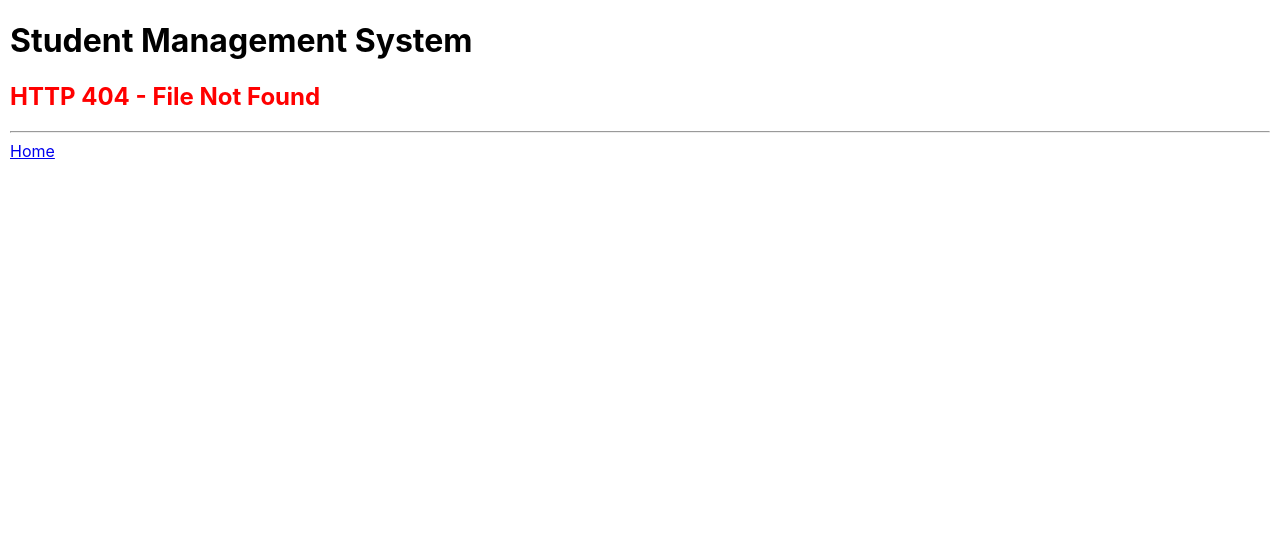
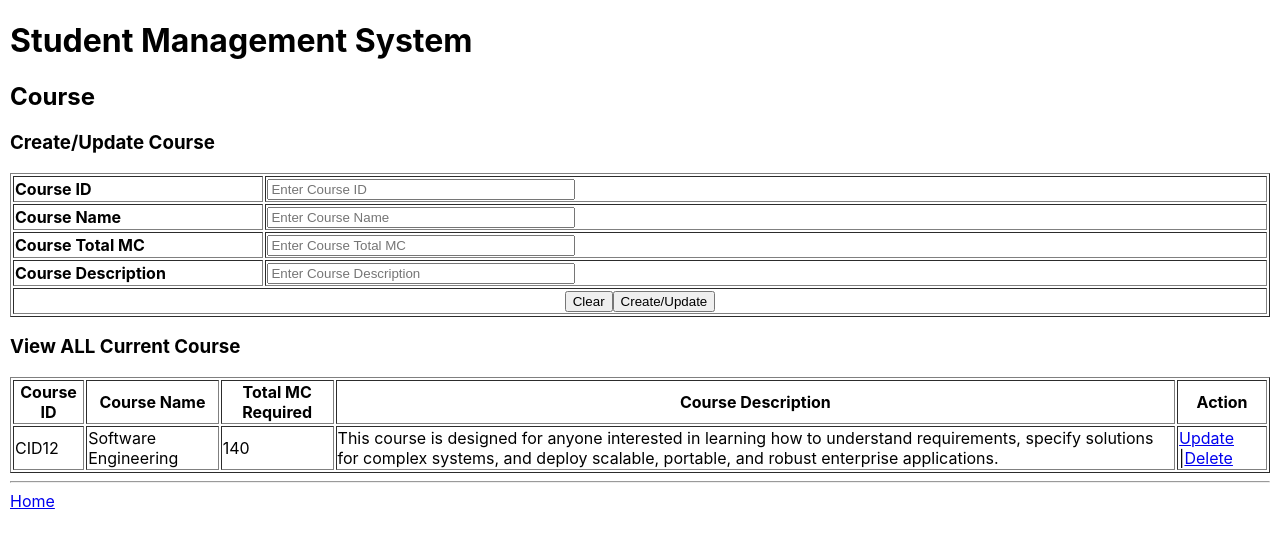
Before and after one commit to mstee37/TIC2601, a React (Create React App) app: page /CourseCreation in a window 1280 px wide. Before the commit this address had no page. Shown: the top 548 px of the page. Built offline with nearby package versions, Linux system fonts and the light colour scheme.

Commit message:
added CourseCreation page
Updated
-App.js

Page
- CourseCreation.js
- MainPageAdmin.js

```diff
--- a/src/App.js
+++ b/src/App.js
@@ -15,6 +15,7 @@ import ScheduleClass from "./pages/ScheduleClass";
 import RegisterCourse from "./pages/RegisterCourse";
 import SendFeedback from "./pages/Feedback";
 import MarkAttendance from "./pages/MarkAttendance";
+import CourseCreation from "./pages/CourseCreation";
 
 function App() {
   return (
@@ -34,6 +35,7 @@ function App() {
           <Route path="ScheduleClass" element={<ScheduleClass/>}/>
           <Route path="Feedback" element={<SendFeedback/>}/>
           <Route path="MarkAttendance" element={<MarkAttendance/>}/>
+          <Route path="CourseCreation" element={<CourseCreation/>}/>
           <Route path="*" element={<Error />} />
 
         </Route>
--- /dev/null
+++ b/src/pages/CourseCreation.js
@@ -0,0 +1,178 @@
+import { useState } from "react"
+import InputId from "../components/InputId";
+import { Link } from "react-router-dom";
+
+function InputFormCourse({editMode, setEditMode , course, setCourse, CourseIDToEdit, setCourseIDToEdit, CourseNameToEdit, setCourseNameToEdit, CourseTotalMCToEdit, setCourseTotalMCToEdit, CourseDescriptionToEdit, setCourseDescriptionToEdit}){
+
+    function processForm(){
+
+
+        if(editMode === 'create')
+        {
+            var newCourse = {'CourseID' : CourseIDToEdit, 'CourseName':CourseNameToEdit, 'CourseTotalMC' : CourseTotalMCToEdit, 'CourseDescription' : CourseDescriptionToEdit}
+            setCourse(course.concat([newCourse]));
+        }
+        else if(editMode === 'edit')
+        {
+            var courses = course.find(courses=>courses.CourseID === CourseIDToEdit)
+            courses.CourseID = CourseIDToEdit;
+            courses.CourseName = CourseNameToEdit;
+            courses.CourseTotalMC = CourseTotalMCToEdit;
+            courses.CourseDescription = CourseDescriptionToEdit;
+
+            setEditMode('create');
+        }
+
+        setCourseIDToEdit('');
+        setCourseNameToEdit('');
+        setCourseTotalMCToEdit('');
+        setCourseDescriptionToEdit('');
+    }
+
+    return(
+
+        <>
+            <h3>Create/Update Course</h3>
+
+            <table border={'1'} style={{ width: '100%', position: "relative" }} >
+                <tbody>
+                    <tr>
+                        <td width={'20%'}><b>Course ID</b></td>
+                        <td>
+                            <InputId label='Course ID' value={CourseIDToEdit} setValue={setCourseIDToEdit} />
+                        </td>
+                    </tr>
+                    <tr>
+                        <td><b>Course Name</b></td>
+                        <td>
+                            <InputId label='Course Name' value={CourseNameToEdit} setValue={setCourseNameToEdit} />
+                        </td>
+                    </tr>
+                    <tr>
+                        <td><b>Course Total MC</b></td>
+                        <td>
+                            <InputId label='Course Total MC' value={CourseTotalMCToEdit} setValue={setCourseTotalMCToEdit} />
+                        </td>
+                    </tr>
+                    <tr>
+                        <td><b>Course Description</b></td>
+                        <td>
+                            <InputId label='Course Description' value={CourseDescriptionToEdit} setValue={setCourseDescriptionToEdit} />
+                        </td>
+                    </tr>
+                    <tr>
+                        <td colSpan={'2'} style={{ textAlign: 'center' }}>
+                            <input type={'reset'} value={'Clear'} />
+                            <input type={'button'} value='Create/Update' onClick={processForm} />
+                        </td>
+                    </tr>
+                </tbody>
+            </table>
+        </>
+    )
+
+}
+
+
+function TableRowCourse({editMode, setEditMode, course, setCourse, CourseIDToEdit, setCourseIDToEdit, CourseNameToEdit, setCourseNameToEdit, CourseTotalMCToEdit, setCourseTotalMCToEdit, CourseDescriptionToEdit, setCourseDescriptionToEdit})
+{
+
+    function updateCourse(event, CourseID)
+    {
+        setEditMode('edit');
+
+        var courses = course.find(courses=>courses.CourseID === CourseID);
+        setCourseIDToEdit(courses.CourseID);
+        setCourseNameToEdit(courses.CourseName);
+        setCourseTotalMCToEdit(courses.CourseTotalMC);
+        setCourseDescriptionToEdit(courses.CourseDescription);
+    }
+
+    function deleteCourse(event, CourseID)
+    {
+        setCourse(course.filter(courses =>
+            courses.CourseID !== CourseID
+            ))
+    }
+
+    return(
+        <>
+            {course.map(
+                courses =>
+                <tr key={courses.CourseID}>
+                    <td>{courses.CourseID}</td><td>{courses.CourseName}</td><td>{courses.CourseTotalMC}</td><td>{courses.CourseDescription}</td>
+                    <td>
+                        <Link onClick={event => updateCourse(event, courses.CourseID)}>Update</Link> |
+                        <Link onClick={event => deleteCourse(event, courses.CourseID)}>Delete</Link>
+                    </td>
+
+                </tr>
+            )}
+
+        </>
+    )
+}
+
+function TableCourse({editMode, setEditMode ,course, setCourse, CourseIDToEdit, setCourseIDToEdit, CourseNameToEdit, setCourseNameToEdit, CourseTotalMCToEdit, setCourseTotalMCToEdit, CourseDescriptionToEdit, setCourseDescriptionToEdit}){
+
+    return(
+        <>
+            <h3>View ALL Current Course</h3>
+            <table id="courseTable" border={'1'} width={'100%'}>
+                <thead>
+                    <tr>
+                        <th>Course ID</th>
+                        <th>Course Name</th>
+                        <th>Total MC Required</th>
+                        <th>Course Description</th>
+                        <th>Action</th>
+                    </tr>
+                </thead>
+                <tbody>
+                    <TableRowCourse editMode={editMode} setEditMode={setEditMode} course={course} setCourse={setCourse} CourseIDToEdit={CourseIDToEdit} setCourseIDToEdit={setCourseIDToEdit} CourseNameToEdit={CourseNameToEdit} setCourseNameToEdit={setCourseNameToEdit} CourseTotalMCToEdit={CourseTotalMCToEdit}
+                setCourseTotalMCToEdit={setCourseTotalMCToEdit} CourseDescriptionToEdit={CourseDescriptionToEdit} setCourseDescriptionToEdit={setCourseDescriptionToEdit}/>
+                </tbody>
+            </table>
+        </>
+    )
+}
+
+
+export default function CourseCreation(){
+
+    const [editMode, setEditMode] = useState('create');
+    const [course, setCourse] = useState(
+        [
+            {'CourseID' : 'CID12', 'CourseName':'Software Engineering', 'CourseTotalMC' : '140', 'CourseDescription' : 'This course is designed for anyone interested in learning how to understand requirements, specify solutions for complex systems, and deploy scalable, portable, and robust enterprise applications.'}
+        ]
+    )
+
+    const [CourseIDToEdit, setCourseIDToEdit] = useState('');
+    const [CourseNameToEdit, setCourseNameToEdit] = useState('');
+    const [CourseTotalMCToEdit, setCourseTotalMCToEdit] = useState('');
+    const [CourseDescriptionToEdit, setCourseDescriptionToEdit] = useState('');
+
+    return(
+        <>
+            <div className="row" style={{ width: '100%' }}>
+                <div style={{ width: '100%', float: 'left' }}>
+                    <h2 style={{ marginTop: '0px' }}>Course</h2>
+                </div>
+            </div>
+
+            <div className="row" style={{ width: '100%' }}>
+                <InputFormCourse editMode={editMode} setEditMode={setEditMode} course={course} setCourse={setCourse} CourseIDToEdit={CourseIDToEdit} setCourseIDToEdit={setCourseIDToEdit} CourseNameToEdit={CourseNameToEdit} setCourseNameToEdit={setCourseNameToEdit} CourseTotalMCToEdit={CourseTotalMCToEdit}
+                setCourseTotalMCToEdit={setCourseTotalMCToEdit} CourseDescriptionToEdit={CourseDescriptionToEdit} setCourseDescriptionToEdit={setCourseDescriptionToEdit}
+                />
+            </div>
+
+            <div className="row" style={{ width: '100%' }}>
+                <TableCourse editMode={editMode} setEditMode={setEditMode} course={course} setCourse={setCourse} CourseIDToEdit={CourseIDToEdit} setCourseIDToEdit={setCourseIDToEdit} CourseNameToEdit={CourseNameToEdit} setCourseNameToEdit={setCourseNameToEdit} CourseTotalMCToEdit={CourseTotalMCToEdit}
+                setCourseTotalMCToEdit={setCourseTotalMCToEdit} CourseDescriptionToEdit={CourseDescriptionToEdit} setCourseDescriptionToEdit={setCourseDescriptionToEdit} />
+            </div>
+
+
+
+        </>
+        )
+};
--- a/src/pages/MainPageAdmin.js
+++ b/src/pages/MainPageAdmin.js
@@ -8,6 +8,7 @@ export default function MainPageAdmin() {
                 <li><Link to='/SendNoti'>Send Notifications</Link></li>
                 <li><Link to='/CheckEnrollment'>Check Student's Enrollment Status</Link></li>
                 <li><Link to='/ScheduleClass'>Schedule Class</Link></li>
+                <li><Link to='/CourseCreation'>Course Creation</Link></li>
             </ul>
         </>
     );
```
